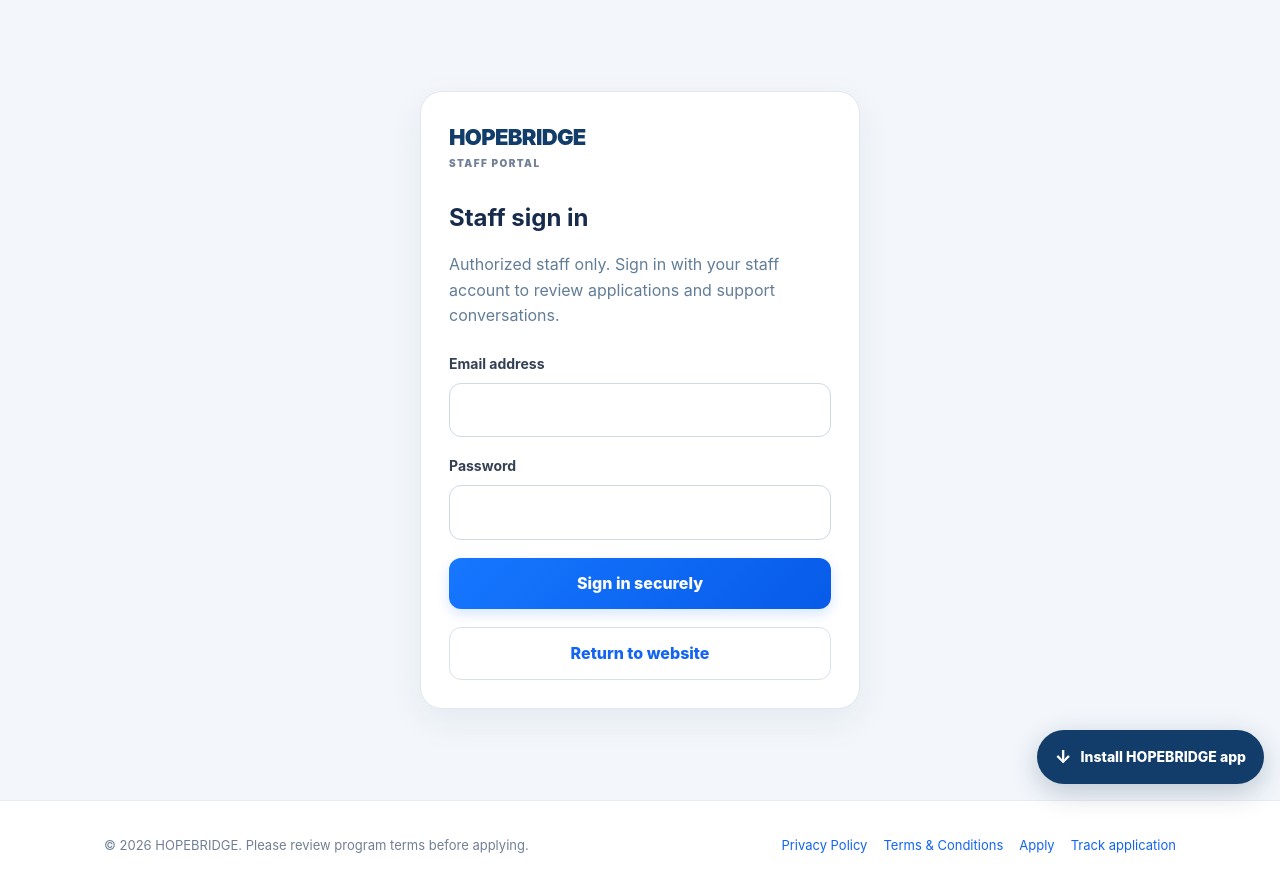
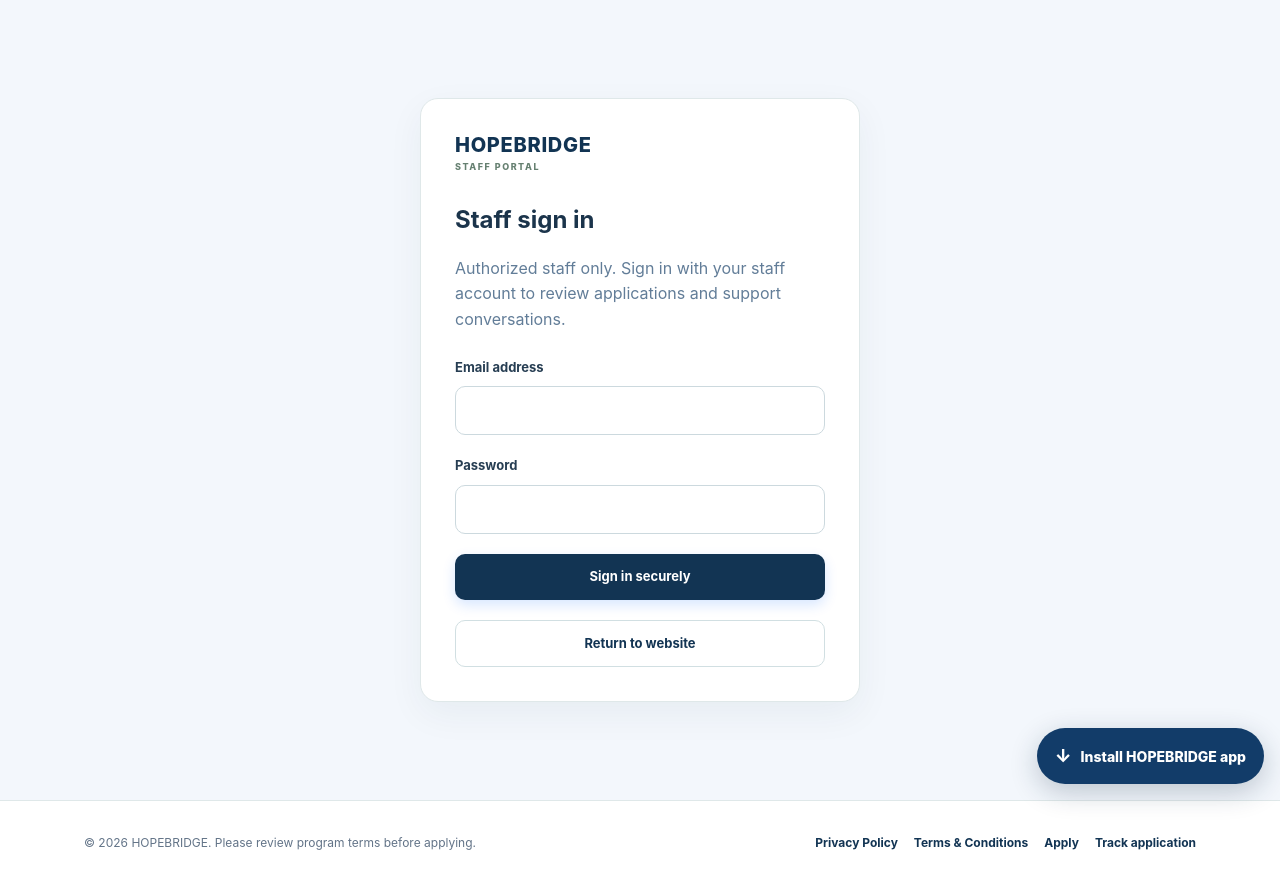
Before and after one commit to agentsarahmitchell56-code/USHopeBridge, a Next.js app: page /admin/login in a window 1280 px wide. Built offline with nearby package versions, Linux system fonts and the light colour scheme; no server answers.

Commit message:
Apply a consistent professional design system across HOPEBRIDGE

```diff
--- a/app/globals.css
+++ b/app/globals.css
@@ -827,3 +827,70 @@ input, select, textarea { max-width: 100%; }
 @media (prefers-reduced-motion: reduce) {
   .hb-home * { scroll-behavior: auto !important; }
 }
+
+
+/* HOPEBRIDGE site-wide professional design system */
+:root {
+  --hb-navy: #123453;
+  --hb-ink: #1b344b;
+  --hb-muted: #617487;
+  --hb-green: #267456;
+  --hb-line: #dfe8e9;
+  --hb-soft: #f5f8f8;
+  --hb-white: #fff;
+}
+html { background: #fff; }
+body { color: var(--hb-ink); background: #fff; line-height: 1.65; }
+body > footer.footer { margin-top: 0; padding: 28px 0; background: #fff; border-top: 1px solid var(--hb-line); color: #637488; }
+body > footer.footer .container { width: min(100% - 40px, 1160px); max-width: 1160px; font-size: 12px; line-height: 1.7; }
+body > footer.footer nav a { color: var(--hb-navy) !important; font-weight: 650; }
+body > footer.footer nav a:hover { text-decoration: underline; }
+.section { padding: clamp(32px, 5vw, 68px) 0; min-height: 62vh; }
+.container { width: min(100% - 40px, 1160px); max-width: 1160px; }
+.page-brand-row { display:flex; align-items:center; justify-content:space-between; gap:20px; flex-wrap:wrap; margin-bottom:34px; padding-bottom:20px; border-bottom:1px solid var(--hb-line); }
+.brand { display:inline-flex; flex-direction:column; gap:2px; color:var(--hb-navy); font-size:20px; font-weight:850; letter-spacing:.035em; line-height:1.25; }
+.brand span { color:#668071; font-size:9px; font-weight:800; letter-spacing:.17em; }
+.legal-page-nav { display:flex; gap:18px; flex-wrap:wrap; color:var(--hb-muted); font-size:13px; font-weight:650; }
+.legal-page-nav a:hover, .text-link:hover { color:var(--hb-green); text-decoration:underline; }
+.form-wrap { width:100%; max-width:760px; margin:34px auto; }
+.application-form-wrap { max-width:790px; }
+.form-wrap h1 { color:var(--hb-navy); font-size:clamp(30px,4vw,43px); line-height:1.14; letter-spacing:-.045em; margin:10px 0 14px; }
+.form-wrap h2 { color:var(--hb-navy); letter-spacing:-.025em; }
+.page-lead, .form-wrap > p:not(.eyebrow):not(.form-footnote) { color:var(--hb-muted); line-height:1.8; }
+.card { background:#fff; border:1px solid var(--hb-line); border-radius:18px; box-shadow:0 12px 36px rgba(20,48,67,.055); padding:clamp(20px,4vw,34px); }
+.form { gap:20px; }
+.field { gap:8px; }
+.field label { color:#273e53; font-size:13px; font-weight:750; }
+.field input, .field select, .field textarea, .form input, .form select, .form textarea {
+  width:100%; min-height:48px; padding:12px 14px; border:1px solid #ccd9de; border-radius:10px; color:var(--hb-ink); background:#fff; font:inherit; font-size:14px; transition:border-color .15s ease, box-shadow .15s ease;
+}
+.field textarea, .form textarea { min-height:132px; }
+.field input:focus, .field select:focus, .field textarea:focus, .form input:focus, .form select:focus, .form textarea:focus { outline:none; border-color:#41866c; box-shadow:0 0 0 3px rgba(65,134,108,.14); }
+.field small, .helper-copy { color:#728397; font-size:12px; line-height:1.7; }
+.btn { min-height:46px; border-radius:10px; padding:12px 18px; font-size:13px; font-weight:750; transition:background .15s ease, transform .15s ease; }
+.btn.primary { color:#fff; background:var(--hb-navy); }
+.btn.primary:hover { background:#1d4a6e; transform:translateY(-1px); }
+.btn.secondary { color:var(--hb-navy); background:#fff; border:1px solid #d1dfe2; }
+.btn.secondary:hover { background:#f1f7f4; }
+.actions { display:flex; gap:10px; flex-wrap:wrap; }
+.eyebrow { color:var(--hb-green); font-size:10px; letter-spacing:.15em; font-weight:850; }
+.form-progress { margin:25px 0; }
+.progress-step { color:#81909e; font-size:11px; font-weight:700; }
+.progress-step-active { color:var(--hb-green); }
+.progress-step > span { border-radius:50%; }
+.form-section-heading p { color:var(--hb-muted); font-size:13px; line-height:1.7; }
+.notice { border:1px solid #cfe7da; background:#f1f8f4; color:#245e47; }
+.reference-card { border:1px solid #dce9e2; background:#f5faf7; border-radius:14px; padding:20px; gap:12px; }
+.reference-card strong { color:var(--hb-navy); font-size:24px; letter-spacing:.04em; overflow-wrap:anywhere; }
+.form-footnote { color:#78899a; font-size:12px; line-height:1.7; }
+.status-result, .application-success { border-radius:18px; }
+a:focus-visible, button:focus-visible { outline:3px solid #d5a536; outline-offset:3px; }
+@media (max-width:640px) {
+  .container, body > footer.footer .container { width:calc(100% - 30px); }
+  .page-brand-row { align-items:flex-start; gap:14px; margin-bottom:26px; }
+  .legal-page-nav { gap:12px; font-size:12px; }
+  .form-wrap { margin:24px auto; }
+  .actions { display:grid; grid-template-columns:1fr; }
+  .actions > * { width:100%; text-align:center; }
+  body > footer.footer .container { align-items:flex-start !important; }
+}
```
